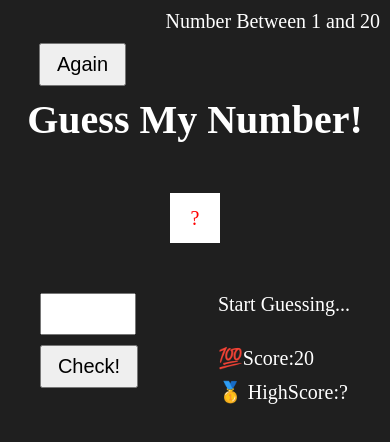
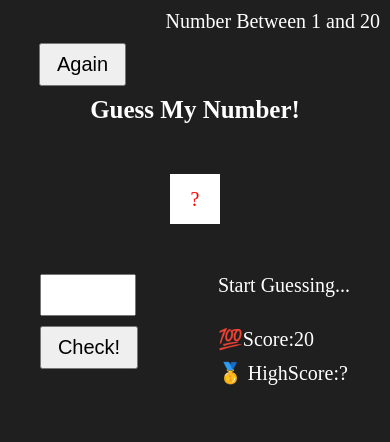
Before and after one commit to MohamedShaban123/Guess-My-Number-Game, a plain HTML site: page index.html in a window 390 px wide. Drawn offline with Linux system fonts and the light colour scheme.

Commit message:
Update style.css

```diff
--- a/css/style.css
+++ b/css/style.css
@@ -87,4 +87,12 @@ h1{
     #btn-again{
         margin-bottom: 10px;
     }
+
 }
+
+
+@media (max-width: 839px) {
+    h1{
+        font-size: 25px;
+    }
+}
```
